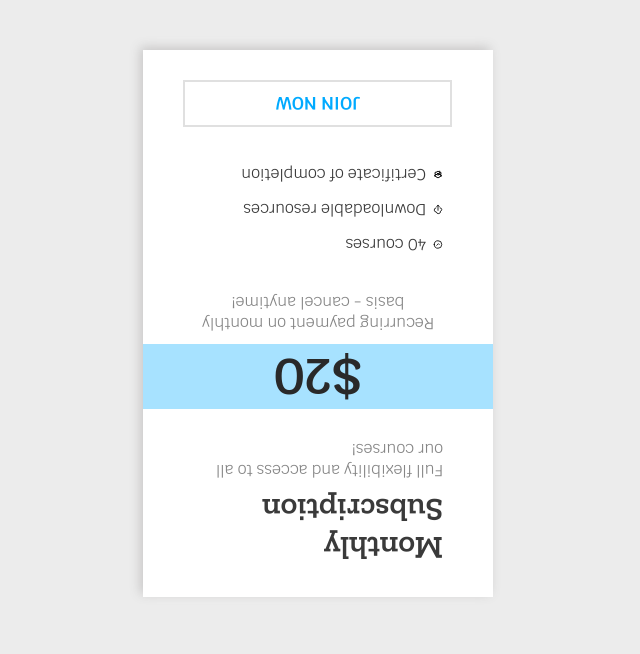
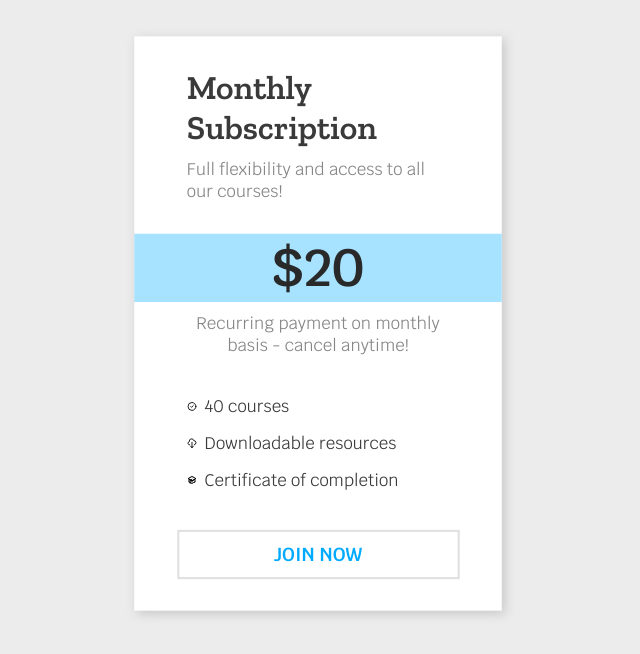
Before and after one commit to Fationcuro/CARD, a plain HTML site: page index.html in a window 1280 px wide. In both pictures the pointer is over the element 640 px from the left and 323 px from the top of the page. Shown: the whole page, without its empty margins (322-962 px from the left). Drawn offline with nearby package versions, Linux system fonts and the light colour scheme.

Commit message:
styling for css transition

```diff
--- a/style.css
+++ b/style.css
@@ -12,9 +12,10 @@ html {
     width: 350px;
     margin: 50px auto;
     box-shadow: 3px 3px 10px rgb(201, 200, 200);
+    transition: transform 0.5s ease-out 1s;
   }
   .card-container:hover{
-    transform: rotate(180deg);
+    transform: scale(1.05);
   }
 
   h1 {
```
